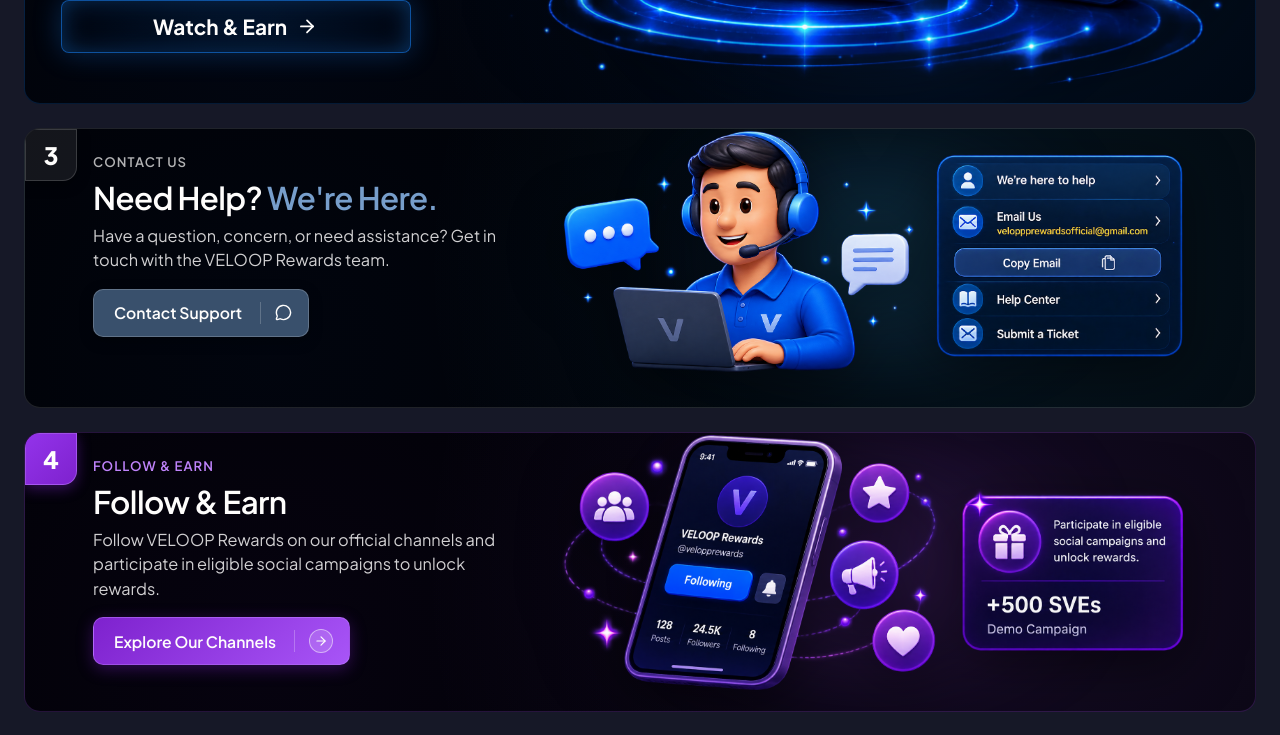
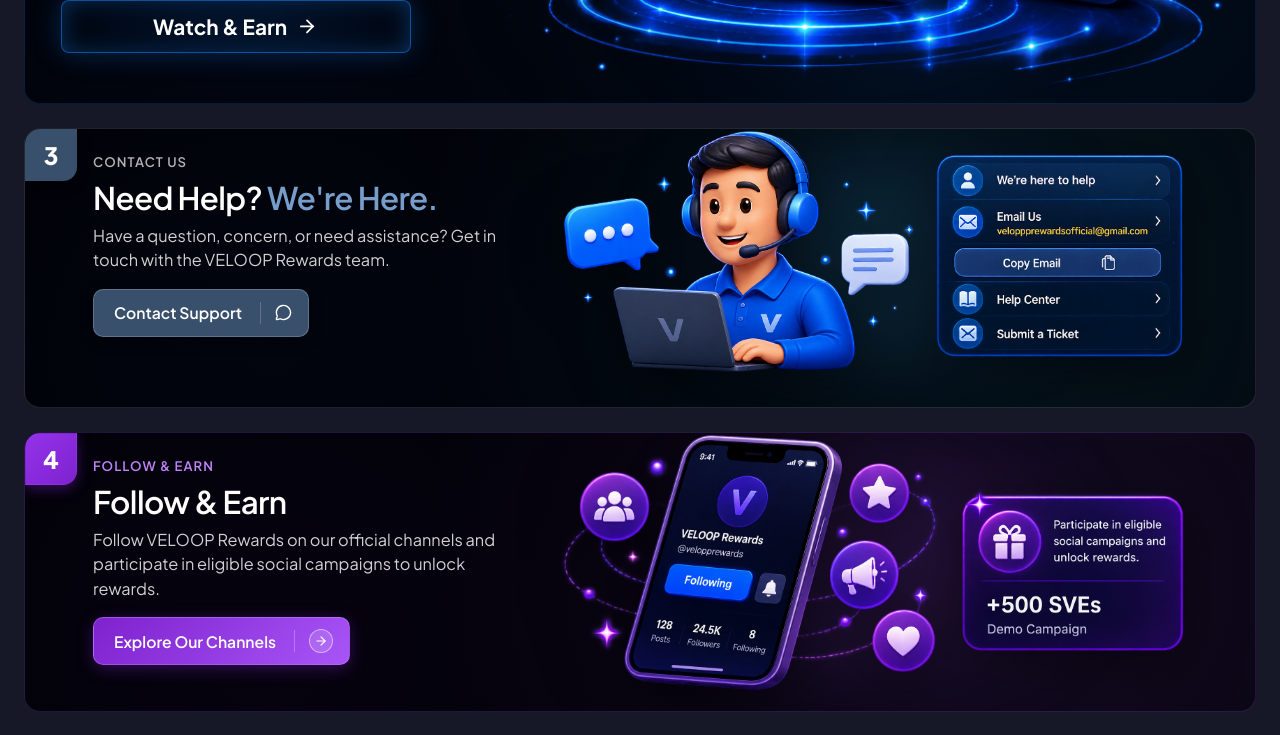
Before and after one commit to tanay-787/veloop-banners, a React (Vite) app: page / in a window 1280 px wide. Shown: the part 820-1555 px from the top of the page. Built offline with nearby package versions, Linux system fonts and the light colour scheme.

Commit message:
style(secondary-banners): refine badge borders and anchor CTA hover states

```diff
--- a/src/components/banners/secondary/contact-us/ContactUsBanner.module.css
+++ b/src/components/banners/secondary/contact-us/ContactUsBanner.module.css
@@ -7,8 +7,8 @@
 
 /* Badge Box */
 .badgeNumBox {
-  background-color: rgba(255, 255, 255, 0.08);
-  border: 1px solid rgba(255, 255, 255, 0.16);
+  background-color: #39506C;
+  border: 1px solid transparent;
   border-radius: 0 0 14px 0;
   width: 52px;
   height: 52px;
@@ -138,15 +138,10 @@
 }
 
 .ctaButton:hover {
-  background: linear-gradient(180deg, rgba(255, 255, 255, 0.16) 0%, rgba(255, 255, 255, 0.09) 100%);
+  background-color: #39506C;
   color: var(--color-white);
   border-color: rgba(255, 255, 255, 0.38);
-  transform: translateY(-2px);
   box-shadow: 0 6px 20px rgba(0, 0, 0, 0.35);
-}
-
-.ctaButton:active {
-  transform: translateY(0);
 }
 
 .ctaIcon {
--- a/src/components/banners/secondary/daily-bonus/DailyBonusBanner.module.css
+++ b/src/components/banners/secondary/daily-bonus/DailyBonusBanner.module.css
@@ -8,7 +8,7 @@
 /* Badge Box */
 .badgeNumBox {
   background: linear-gradient(135deg, #f59e0b 0%, #d97706 100%);
-  border: 1px solid rgba(254, 212, 38, 0.5);
+  border: 1px solid transparent;
   border-radius: 0 0 14px 0;
   width: 52px;
   height: 52px;
@@ -137,12 +137,7 @@
   background: linear-gradient(135deg, #f5c642 0%, #eeb71b 100%);
   color: var(--color-white);
   border-color: rgba(255, 255, 255, 0.7);
-  transform: translateY(-2px);
   box-shadow: 0 6px 22px rgba(238, 183, 27, 0.45);
-}
-
-.ctaButton:active:not(.claimedButton) {
-  transform: translateY(0);
 }
 
 .claimedButton {
--- a/src/components/banners/secondary/follow-earn/FollowEarnBanner.module.css
+++ b/src/components/banners/secondary/follow-earn/FollowEarnBanner.module.css
@@ -8,7 +8,7 @@
 /* Badge Box */
 .badgeNumBox {
   background: linear-gradient(135deg, #9333ea 0%, #7e22ce 100%);
-  border: 1px solid rgba(192, 132, 252, 0.45);
+  border: 1px solid transparent;
   border-radius: 0 0 14px 0;
   width: 52px;
   height: 52px;
@@ -137,13 +137,9 @@
   background: linear-gradient(135deg, #9333ea 0%, #c084fc 100%);
   color: var(--color-white);
   border-color: rgba(255, 255, 255, 0.6);
-  transform: translateY(-2px);
   box-shadow: 0 6px 22px rgba(126, 34, 206, 0.5);
 }
 
-.ctaButton:active {
-  transform: translateY(0);
-}
 
 .arrowCircle {
   width: 24px;
```
